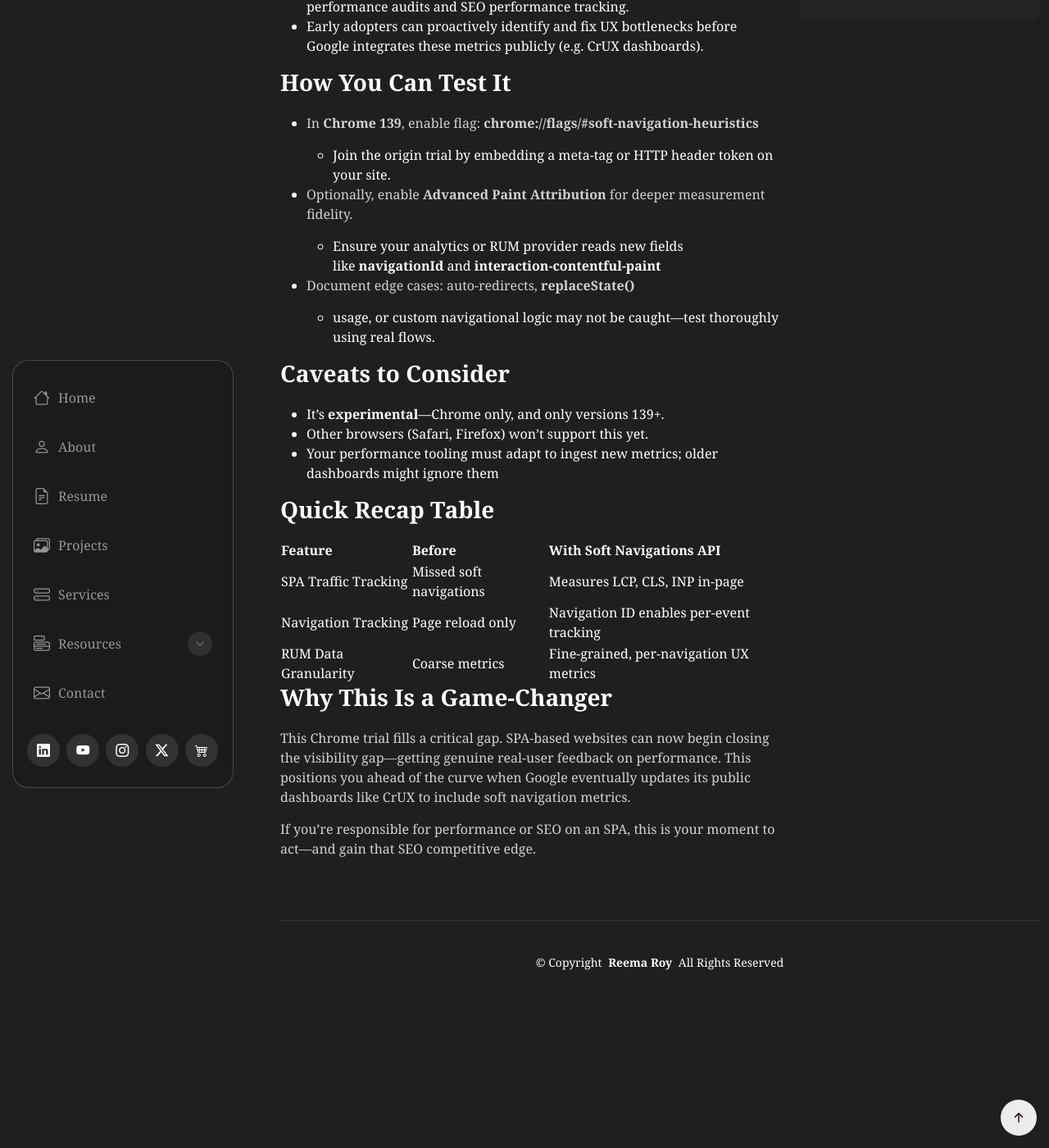
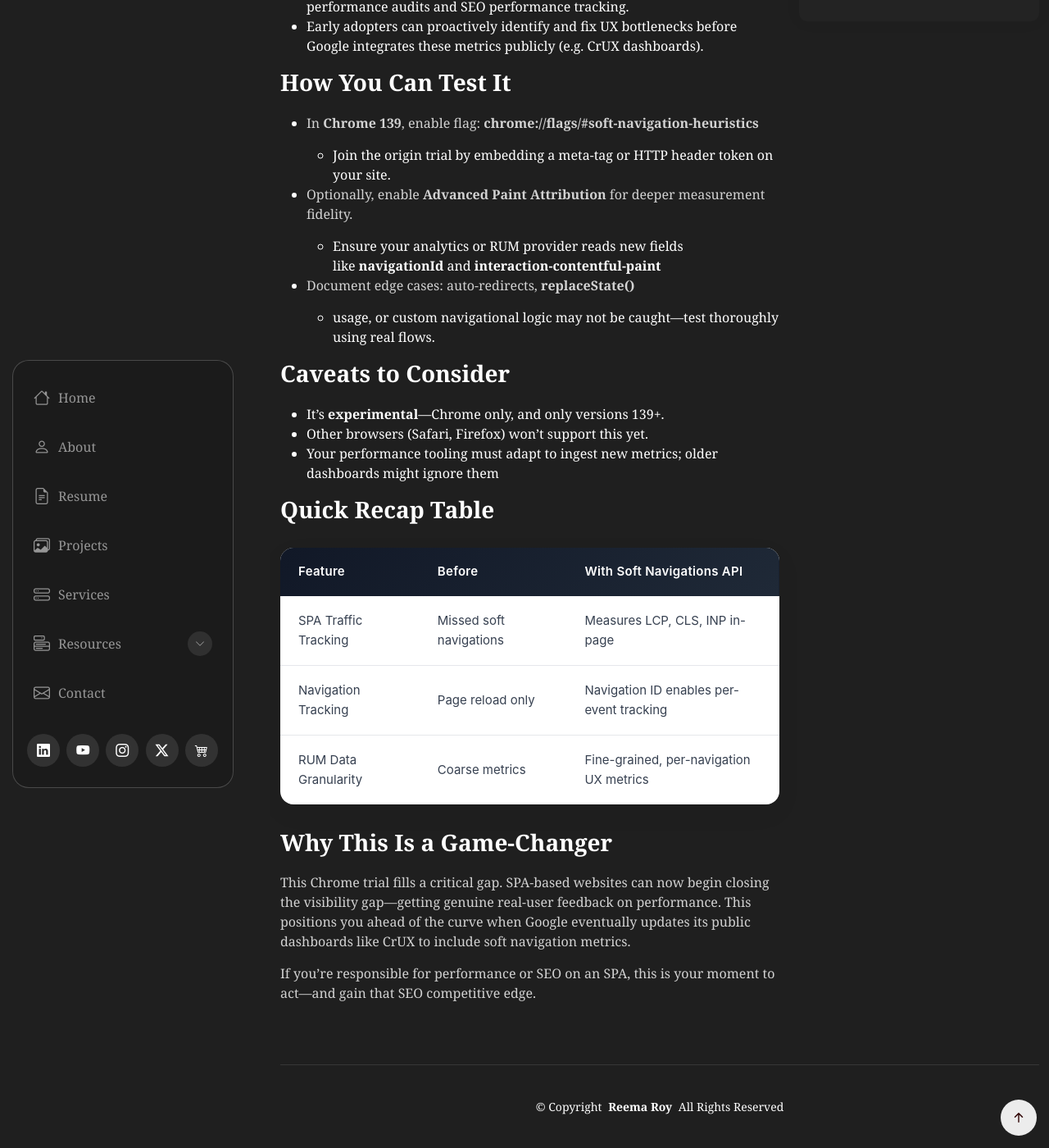
Before and after one commit to iamreemaroy/Reema-Roy, a Jekyll site: the page built from blog/_posts/2025-09-10-chrome-origin-trial-improves-core-web-vitals-measurement-for-javascript‑heavy-sites.md, in a window 1280 px wide and 1400 px high, scrolled down 1288 px. Shown: the whole window at 82% size. Built offline with Jekyll 4.4.1, drawn with Linux system fonts in a browser that asks for light colours.

Commit message:
Update post.html

```diff
--- a/_layouts/post.html
+++ b/_layouts/post.html
@@ -77,10 +77,9 @@ layout: default
       padding-left: 0px !important;
     }
 
-    .cwv-table th,
-    .cwv-table td {
+    table th,
+    table td {
       padding: 10px;
-      font-size: 14px;
     }
   }
 
@@ -101,12 +100,48 @@ layout: default
     transform: translateY(-2px);
   }
 
-  .cwv-table tbody tr:last-child td {
+  table {
+    width: 100%;
+    border-collapse: collapse;
+    margin: 30px 0;
+    font-family: Inter, sans-serif;
+    background: #ffffff;
+    border-radius: 16px;
+    overflow: hidden;
+    box-shadow: 0 10px 30px rgba(0,0,0,0.06);
+  }
+
+  table thead {
+    background: linear-gradient(135deg, #111827, #1f2937);
+    color: #ffffff;
+  }
+
+  table th {
+    padding: 18px 22px;
+    text-align: left;
+    font-size: 15px;
+    font-weight: 600;
+    letter-spacing: 0.3px;
+  }
+
+  table td {
+    padding: 18px 22px;
+    border-bottom: 1px solid #e5e7eb;
+    font-size: 15px;
+    color: #374151;
+    line-height: 1.6;
+  }
+
+  table tbody tr {
+    transition: background 0.25s ease;
+  }
+
+  table tbody tr:hover {
+    background: #f9fafb;
+  }
+
+  table tbody tr:last-child td {
     border-bottom: none;
   }
 
-  .highlight {
-    color: #2563eb;
-    font-weight: 600;
-  }
 </style>
```
